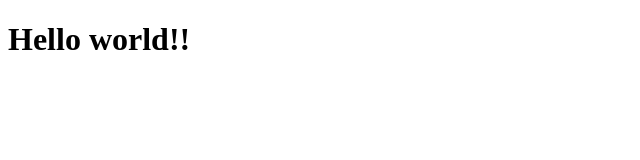
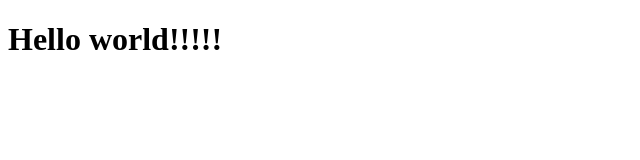
Before and after one commit to alex97545/github_actions, a plain HTML site: page index.html in a window 1280 px wide. Shown: the full height of the page, 0-640 px from the left. Drawn offline with Linux system fonts and the light colour scheme.

Commit message:
changes [actions skip]

```diff
--- a/index.html
+++ b/index.html
@@ -6,6 +6,6 @@
     <title>Github actions</title>
 </head>
 <body>
-    <h1>Hello world!!</h1>
+    <h1>Hello world!!!!!</h1>
 </body>
 </html>
```
